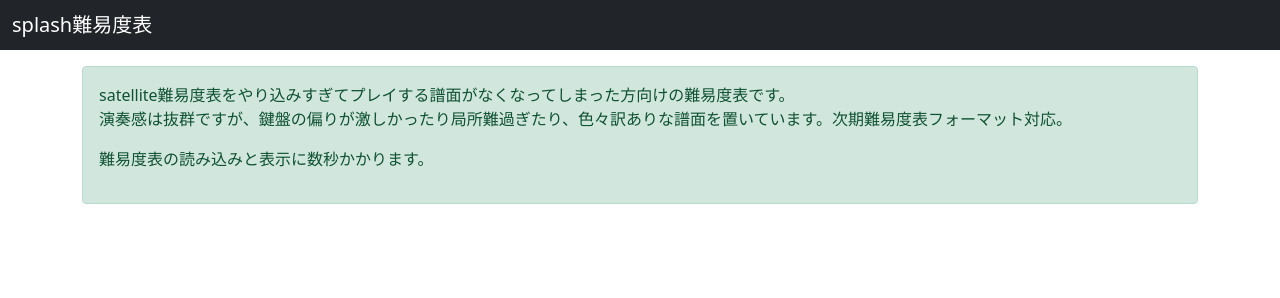
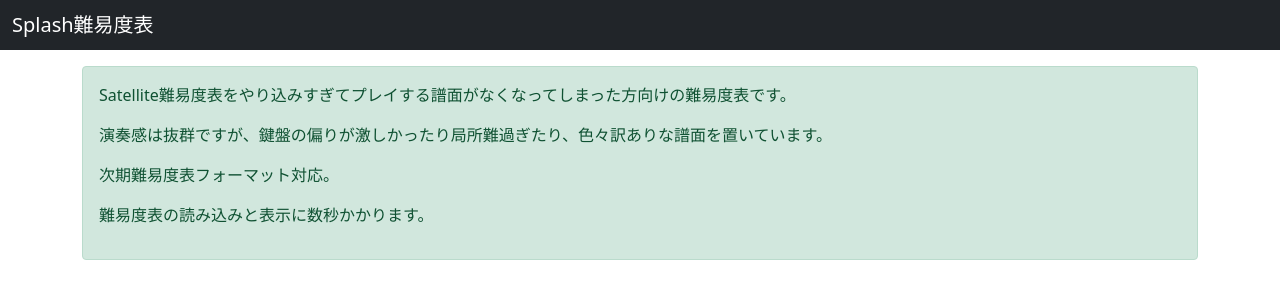
Before and after one commit to solitarywalker/splash, a plain HTML site: page index.html in a window 1280 px wide. Drawn offline with nearby package versions, Linux system fonts and the light colour scheme; no server answers.

Commit message:
Update index.html

```diff
--- a/index.html
+++ b/index.html
@@ -2,7 +2,7 @@
 <html lang="ja">
 
 <head>
-    <title>splash難易度表</title>
+    <title>Splash難易度表</title>
     <meta charset="UTF-8">
     <meta http-equiv="X-UA-Compatible" content="IE=edge">
     <meta name="viewport" content="width=device-width, initial-scale=1.0">
@@ -19,7 +19,7 @@
     <header class="mb-3">
         <nav class="navbar navbar-dark bg-dark">
             <div class="container-fluid">
-                <span class="navbar-brand mb-0 h1">splash難易度表</span>
+                <span class="navbar-brand mb-0 h1">Splash難易度表</span>
             </div>
         </nav>
     </header>
@@ -27,7 +27,9 @@
     <div class="container">
 
         <div class="alert alert-success mb-3" role="alert">
-            <p>satellite難易度表をやり込みすぎてプレイする譜面がなくなってしまった方向けの難易度表です。<br>演奏感は抜群ですが、鍵盤の偏りが激しかったり局所難過ぎたり、色々訳ありな譜面を置いています。次期難易度表フォーマット対応。</p>
+            <p>Satellite難易度表をやり込みすぎてプレイする譜面がなくなってしまった方向けの難易度表です。</p>
+            <p>演奏感は抜群ですが、鍵盤の偏りが激しかったり局所難過ぎたり、色々訳ありな譜面を置いています。</p>
+            <p>次期難易度表フォーマット対応。</p>
             <p>難易度表の読み込みと表示に数秒かかります。</p>
         </div>
 
```
